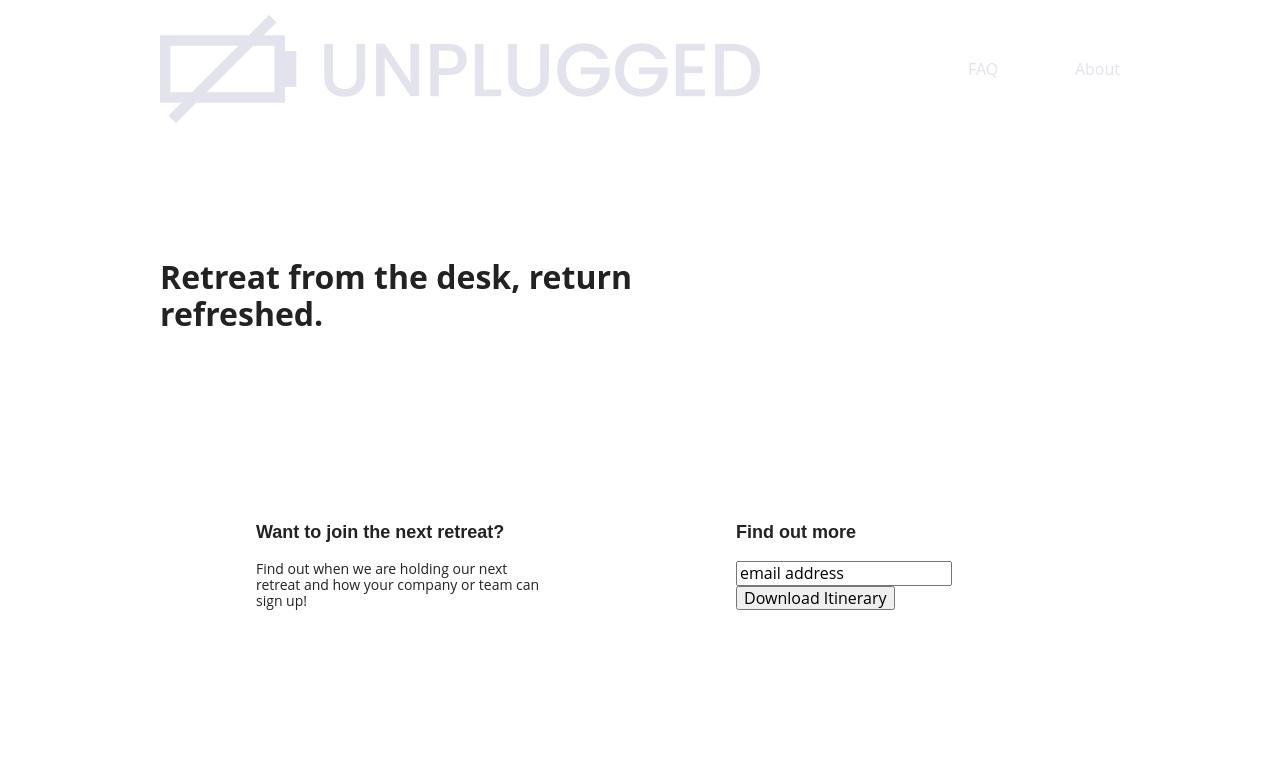
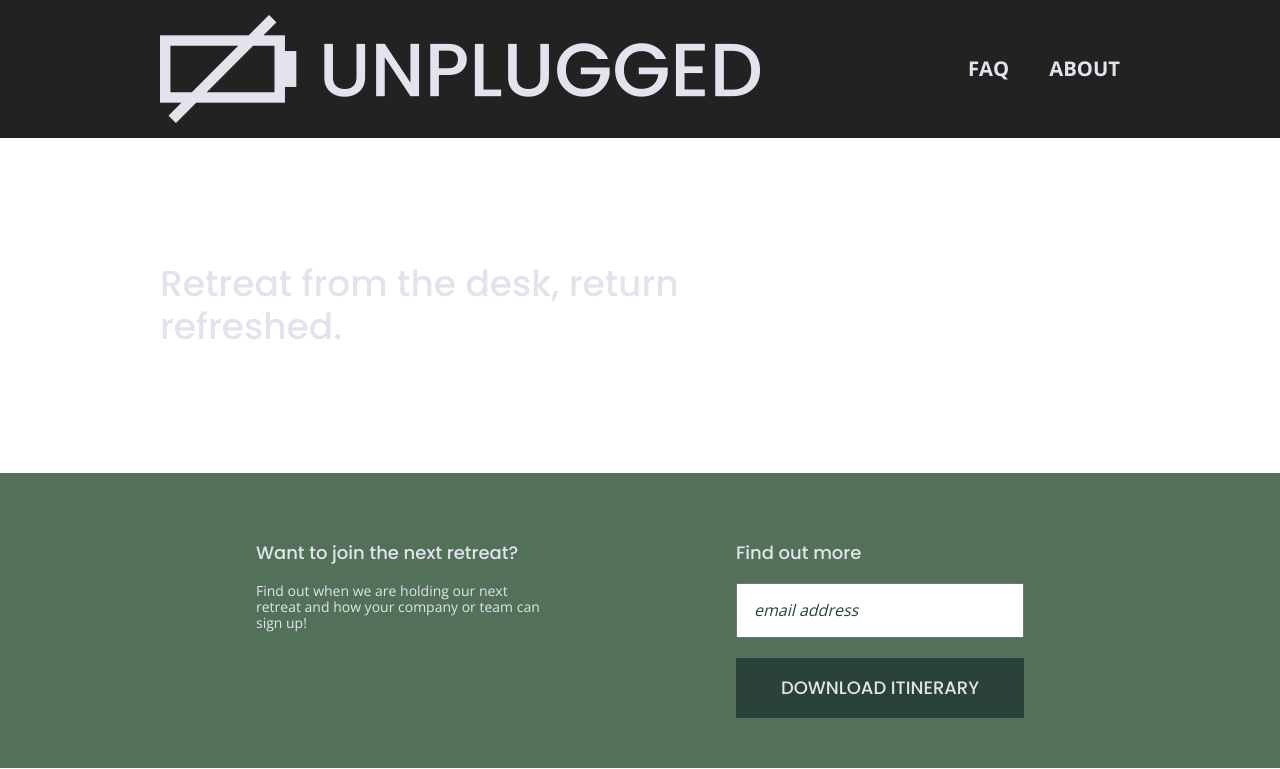
Before and after one commit to BethSims/unplugged, a website built with Parcel: page index.html in a window 1280 px wide. Shown: the top 769 px of the page. Built offline with nearby package versions, Linux system fonts and the light colour scheme.

Commit message:
Added color and more text styles

```diff
--- a/css/main.css
+++ b/css/main.css
@@ -90,18 +90,19 @@ textarea {
 /* General Styles */
 
 html {
-	font-size: 16px;
+  font-size: 16px;
 }
 
 body {
   font-family: 'Open Sans', sans-serif;
   font-size: 1em;
   text-align: left;
+  color: #e2e3ed;
 }
 
 ul,
 ol {
- list-style: none;
+  list-style: none;
 }
 
 a {
@@ -119,15 +120,17 @@ h3,
 h4 {
   font-family: 'Poppins', sans-serif;
   font-size: 1.125em;
+  font-weight: 500;
+  margin: 20px 0;
 }
 
 p {
-	font-size: .875em;
+  font-size: .875em;
   line-height: 1.125em;
 }
 
 address {
- font-style: normal;
+  font-style: normal;
 }
 
 .content-wrapper {
@@ -143,6 +146,7 @@ footer {
   justify-content: center;
   align-items: center;
   flex-flow: row wrap;
+  background-color: #202322;
 }
 
 header {
@@ -161,6 +165,7 @@ header .content-wrapper {
   width: 100%;
   height: 1px;
   margin: 10px 0 20px 0;
+  background-color: #3a3a3a;
 }
 
 header nav {
@@ -169,6 +174,9 @@ header nav {
   align-items: center;
   flex-flow: row wrap;
   width: 60%;
+  font-size: 1.125em;
+  font-weight: 700;
+  text-transform: uppercase;
 }
 
 header nav ul {
@@ -177,8 +185,13 @@ header nav ul {
   width: 100%;
 }
 
+header nav ul li {
+  font-size: 1.125em;
+}
+
 footer {
   flex-direction: column;
+  text-align: center;
 }
 
 footer .content-wrapper {
@@ -222,6 +235,13 @@ footer .copyright {
   flex-flow: row wrap;
 }
 
+.hero-area h1 {
+  font-size: 2.25em;
+  font-family: 'Poppins', Helvetica, Arial, sans-serif;
+  font-weight: 500;
+  line-height: 1.2em;
+}
+
 /* Aside */
 
 aside {
@@ -229,6 +249,33 @@ aside {
   justify-content: center;
   align-items: center;
   flex-flow: row wrap;
+  background-color: #527158;
+}
+
+aside .form {
+  margin-top: 30px;
+}
+
+input[type=text] {
+  box-sizing: border-box;
+  width: 100%;
+  color: #2a423a;
+  font-style: italic;
+  padding: 1em;
+}
+
+input[type=button] {
+  width: 100%;
+  padding: 20px 0;
+  margin-top: 20px;
+  background-color: #2a423a;
+  font-family: 'Poppins', Helvetica, Arial, sans-serif;
+  font-weight: 500;
+  font-size: 1.125em;
+  color: #e2e3ed;
+  border: none;
+  text-align: center;
+  text-transform: uppercase;
 }
 
 /* Features */
@@ -249,6 +296,7 @@ aside {
 
 .features p {
   margin: 0;
+  text-align: center;
 }
 
 .features .features-items {
@@ -264,10 +312,12 @@ aside {
   display: flex;
   justify-content: center;
   flex-flow: row wrap;
+  background-color: #2a423a;
 }
 
 .reviews h2 {
   margin-bottom: 40px;
+  line-height: 1em;
 }
 
 .reviews h3 {
@@ -284,6 +334,7 @@ aside {
   justify-content: center;
   align-items: center;
   flex-flow: row wrap;
+  background-color: #527158;
 }
 
 .contact-section {
@@ -291,6 +342,7 @@ aside {
   justify-content: center;
   align-items: center;
   flex-flow: row wrap;
+  background-color: #2a423a;
 }
 
 .contact-content p {
@@ -306,6 +358,7 @@ aside {
   justify-content: center;
   align-items: center;
   flex-flow: row wrap;
+  background-color: #527158;
 }
 
 .faq .content-wrapper {
@@ -318,10 +371,15 @@ aside {
 
 .faq h2 {
   margin-bottom: 40px;
+  line-height: 1em;
 }
 
 .faq-item {
   margin-bottom: 50px;
+}
+
+.faq-content h4 {
+  line-height: 1.333em;
 }
 
 /* ==========================================================================
--- a/index.html
+++ b/index.html
@@ -18,6 +18,9 @@
 
   <link rel="stylesheet" href="css/normalize.css">
   <link rel="stylesheet" href="css/main.css">
+
+  <!-- Google Fonts -->
+  <link href="https://fonts.googleapis.com/css?family=Open+Sans:400,700|Poppins:500,700" rel="stylesheet">
 
   <meta name="theme-color" content="#fafafa">
 </head>
@@ -85,12 +88,14 @@
           </article>
           <article>
             <p class="fontawesome-icon"></p>
-          <p class="features-item-description">5 outdoor obstacle courses, including private beach ½ mile from bungalow.
+            <p class="features-item-description">5 outdoor obstacle courses, including private beach ½ mile from
+              bungalow.
             </p>
           </article>
           <article>
             <p class="fontawesome-icon"></p>
-          <p class="features-item-description">Retreat facilitator to manage your day to day activities so you all get a
+            <p class="features-item-description">Retreat facilitator to manage your day to day activities so you all get
+              a
               chance to reset.</p>
           </article>
           <article>
```
Also changed, not shown: about/index.html (+3 -0 lines), faq/index.html (+3 -0 lines). Lines whose indentation alone changed are shown as unchanged.
